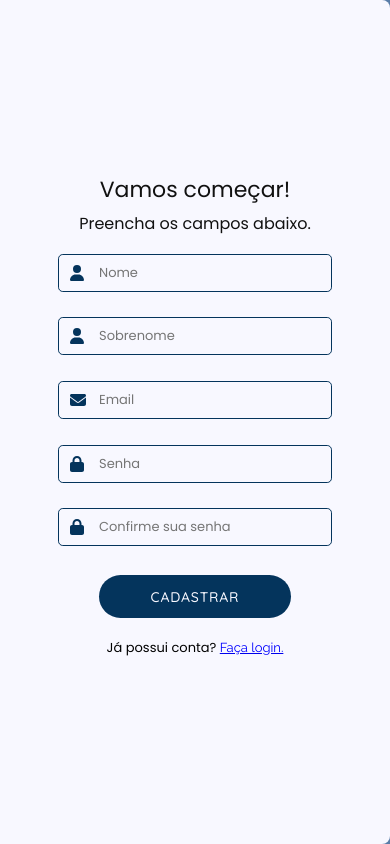
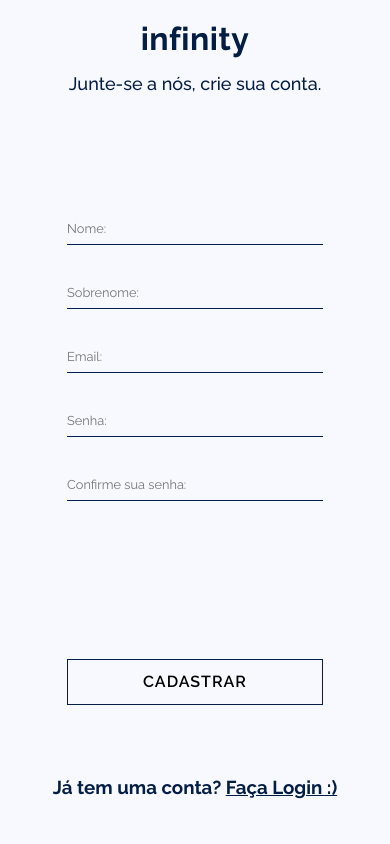
Before and after one commit to brendoncpereira/sa-infinity, a React (Create React App) app: page /Register in a window 390 px wide. Built offline with nearby package versions, Linux system fonts and the light colour scheme.

Commit message:
new register screen test

```diff
--- a/src/App.js
+++ b/src/App.js
@@ -3,7 +3,7 @@ import { BrowserRouter, Route, Routes } from 'react-router-dom';
 import Home from './components/Home';
 import Register from './components/Register';
 import Login from './components/Login';
-
+import { ClassList } from './components/ClassList';
 
 const App = () => {
   return(
@@ -13,6 +13,7 @@ const App = () => {
       <Route element={<Home/>} path={"/"} exact/>
         <Route element={<Register/>} path={"/Register"} />
         <Route element={<Login/>} path={"/Login"} />
+        <Route element={<ClassList/>} path={"/ClassList"}/>
 
       </Routes>
     </BrowserRouter>
--- a/src/components/Register.js
+++ b/src/components/Register.js
@@ -24,60 +24,58 @@ const schema = yup.object({
   }).required();
 
 
-const Register = (props) => {
-
-    const { register, handleSubmit, watch, formState: { errors } } = useForm({
-        resolver: yupResolver(schema),
-        mode: 'onChange'
-
-
-      });
-
-      console.log(errors);
-
-    function onSubmit(userData) {
-        console.log(userData);
-
-    }
-
-
+const Register = () => {
 
     return (
-        <body className='body-reglog'>
+        <>
+            <div className='main-wrapper-aut'>
 
-            <main className='main-reglog'>
-                <div className="wrapper-reglog">
-                    <div className="lf-box-reglog">
-                    <p className='welcome-title-reglog'>We are <span>Infinity.</span> </p>
-                        <img src={illustration}/>
-                        <p className='subtitle-reglog'>Infinity</p>
-                    </div>
-
-                    <div className="rt-box-reglog">
-
-                        <div className='container-title-reglog'>
-
-                            <p className='rt-title-reglog'>Vamos começar!</p>
-                            <p className='rt-subtitle-reglog'>Preencha os campos abaixo.</p>
+                <div className='left-container-aut'>
+                    <div className='illustration-aut'>
 
                     </div>
 
+                    {/* <div className='title-aut'>
+                        <h1>Reiventando a forma de aprender.</h1>
 
+                    </div> */}
 
-                        <form className='input-wrapper-reglog' onSubmit={handleSubmit(onSubmit)}>
+                    <div className='subtitle-aut'>
+                    <h3>Já tem uma conta? <span>  Faça Login :)</span> </h3>
+                    </div>
+                </div>
 
-                            <div className='input-box-wrapper-reglog'>
+                <div className='right-container-aut'>
 
+                    <div className='wrapper-form-container-aut'>
 
+                        <div className='form-container-title-aut'>
 
-                                <div className='input-box-reglog'>
+                        <h1>infinity</h1>
+                        <p> Junte-se a nós, crie sua conta.</p>
 
+                        </div>
 
-                                    <div className='input-icon-box-reglog'>
-                                        <FontAwesomeIcon className='span' icon={faUser} />
-                                        <input type='text' name='first-name' placeholder='Nome' {...register("firstName", { required: true })} style={{ border: errors.firstName?.message ? '1px solid red' : '' }} />
+                    <form className='form-group-aut'>
+                        <div className='input-field-aut'>
 
-                                        { <span>{errors.firstName?.message}</span>}
+                        <input type='text' placeholder='Nome:' className='input-aut'/>
+                        <input type='text' placeholder='Sobrenome:' className='input-aut'/>
+                        <input type='text' placeholder='Email:' className='input-aut'/>
+                        <input type='password' placeholder='Senha:' className='input-aut'/>
+                        <input type='password' placeholder='Confirme sua senha:' className='input-aut'/>
+
+                        </div>
+
+                        <div className='btn-wrapper-aut'>
+                        <button className='submit-form-btn-aut' type='submit'>Cadastrar</button>
+                        </div>
+
+                </form>
+
+                <div className='subtitle-bp-900px-aut'>
+                    <h3>Já tem uma conta? <span>  Faça Login :)</span> </h3>
+                    </div>
 
                     </div>
 
@@ -85,76 +83,8 @@ const Register = (props) => {
                 </div>
 
 
-
-                                <div className='input-box-reglog'>
-
-
-                                    <div className='input-icon-box-reglog'>
-                                        <FontAwesomeIcon className='span' icon={faUser} />
-                                        <input type='text' name='last-name' placeholder='Sobrenome' {...register("lastName", { required: true } )} style={{ border: errors.lastName?.message ? '1px solid red' : '' }} />
-                                         <span>{errors.lastName?.message}</span>
-
             </div>
-
-                                </div>
-
-
-                                <div className='input-box-reglog'>
-
-                                    <div className='input-icon-box-reglog'>
-                                        <FontAwesomeIcon className='span' icon={faEnvelope} />
-                                        <input type='text' placeholder='Email'   {...register("email", { required: true })} style={{ border: errors.email?.message ? '1px solid red' : '' }} />
-                                         <span>{errors.email?.message}</span>
-                                    </div>
-
-
-
-
-
-                                </div>
-
-                                <div className='input-box-reglog'>
-
-                                    <div className='input-icon-box-reglog'>
-                                        <FontAwesomeIcon className='span' icon={faLock} />
-
-                                        <input type='password' placeholder='Senha' {...register("password", { required: true })} style={{ border: errors.password?.message ? '1px solid red' : '' }} />
-                                          <span>{errors.password?.message}</span>
-                                    </div>
-
-                                    </div>
-
-                                <div className='input-box-reglog'>
-
-
-                                    <div className='input-icon-box-reglog'>
-                                        <FontAwesomeIcon className='span' icon={faLock} />
-
-                                        <input type='password' placeholder='Confirme sua senha' {...register("confirmPassword", { required: true })} style={{ border: errors.confirmPassword?.message ? '1px solid red' : '' }} />
-                                         <span>{errors.confirmPassword?.message}</span>
-                                    </div>
-
-                                    </div>
-                            </div>
-
-
-                            <div className='btn-wrapper-reglog'>
-                                <button className='button' type='submit'>Cadastrar</button>
-                            </div>
-
-                        </form>
-
-                        <div className='go-login-box'>
-                            <p className='go-login'>Já possui conta?  <Link to={"/Login"}>  <span> Faça login. </span> </Link></p>
-                        </div>
-
-
-
-                    </div>
-                </div>
-            </main>
-
-        </body>
+        </>
     )
 }
 
--- /dev/null
+++ b/src/styles/classlist.css
@@ -0,0 +1,43 @@
+@import url('https://fonts.googleapis.com/css2?family=Raleway:ital,wght@0,200;0,300;0,400;0,500;0,600;0,700;0,800;0,900;1,100;1,200;1,300;1,400;1,500;1,600;1,700;1,800;1,900&display=swap');
+
+
+* {
+    padding: 0;
+    margin: 0;
+    box-sizing: border-box;
+    font-family: 'Raleway';
+}
+
+.class-list-body {
+    min-height: 100vh;
+
+
+    display: flex;
+    align-items: center;
+    justify-content: center;
+}
+
+.class-list-wrapper {
+    width: 80vw;
+    height: 80vh;
+    background: url(../assets/bggg.png) no-repeat center center;
+    background-size: cover;
+}
+
+.float-add-button {
+    background: #031D44;
+    color: #F8F8FF;
+    position: fixed;
+    bottom: 50px;
+    right: 50px;
+    cursor: pointer;
+    padding: 1.5rem;
+    width: 4rem;
+    height: 4rem;
+    border-radius: 100%;
+    display: flex;
+    align-items: center;
+    justify-content: center;
+    font-size: 2rem;
+    border: none;
+}
--- a/src/styles/register.css
+++ b/src/styles/register.css
@@ -1,396 +1,235 @@
 @import url('https://fonts.googleapis.com/css2?family=Poppins:wght@200;400&family=Quicksand:wght@300;400;500;600;700&display=swap');
 
-.body-reglog {
+* {
+    margin: 0;
+    padding: 0;
+    box-sizing: border-box;
+}
 
+
+.main-wrapper-aut {
     background: #597DA8;
     height: 100vh;
-
+    display: flex;
 }
 
-.main-reglog {
+.left-container-aut {
+    background: rgb(89,125,168);
+    background: linear-gradient(180deg, rgba(89,125,168,1) 0%, rgba(3,29,68,1) 35%);
+     width: 40%;
+    height: 100%;
+    display: flex;
+    align-items: center;
+    justify-content: space-around;
+    flex-direction: column;
+}
 
+
+.illustration-aut {
+    background: url(../assets//bg-left-register.svg) no-repeat center center;
+    background-size: contain;
     width: 100%;
-    height: 100%;
+    height: 80%;
+    transform: translateY(0px);
+
+    /* animation: float 5s ease-in-out infinite; */
+}
+
+
+.subtitle-aut {
+    height: 20%;
     display: flex;
     align-items: center;
     justify-content: center;
 }
 
-.wrapper-reglog {
-    height: 90%;
-    width: 70%;
+.subtitle-aut h3 {
+    color: #d5d5d5;
+}
+
+.subtitle-aut span{
+   cursor: pointer;
+   color: #f8f8ff;
+}
+
+.subtitle-aut span:hover {
+    text-decoration: underline;
+}
+
+/* @keyframes float {
+    0% {
+        transform: translateY(0px);
+    }
+
+    50% {
+        transform: translateY(-5px);
+    }
+
+    100% {
+        transform: translateY(0px);
+    }
+} */
+
+.title-aut {
+    display: flex;
+    align-items: center;
+    justify-content: center;
+    flex-direction: column;
+    width: 100%;
+    padding: 0 2rem;
+
+
+
+}
+
+.title-aut h1 {
+    font-size: 50px;
+    color: #F8F8FF;
+    text-align: center;
+
+}
+
+
+/* breakpoint 900px login redirection */
+
+.subtitle-bp-900px-aut {
+    height: 10%;
+    color: #031D44;
+    display: none;
+}
+
+.subtitle-bp-900px-aut span {
+   cursor: pointer;
+   text-decoration: underline;
+}
+
+
+
+
+.right-container-aut {
+    background: #e5e5e5;
+    width: 60%;
+    height: 100%;
+    display: flex;
+    align-items: center;
+    justify-content: center;
+    flex-direction: column;
+}
+
+.form-container-title-aut {
+    height: 15%;
+    display: flex;
+    flex-direction: column;
+    justify-content: center;
+    align-items: center;
+}
+
+.form-container-title-aut h1 {
+    color: #031D44;
+    letter-spacing: 0.5px;
+}
+
+.form-container-title-aut p {
+    color: #031D44;
+    margin-top: 1rem;
+    font-size: 18px;
+    font-weight: 500;
+}
+
+.wrapper-form-container-aut {
+    width: 28rem;
+    height: 33rem;
+    background: #F8F8FF;
+    box-shadow: rgba(0, 0, 0, 0.1) 0px 20px 25px -5px, rgba(0, 0, 0, 0.04) 0px 10px 10px -5px;
+    padding: 1rem;
+}
+
+
+.form-group-aut {
+    height: 85%;
+}
+
+.input-field-aut {
+    width: 100%;
+    height: 80%;
+    display: flex;
+    flex-direction: column;
+    align-items: center;
+    justify-content: center;
+
+}
+
+.input-aut {
+    margin: 1rem 0;
+    padding: 0.5rem 0;
+    width: 16rem;
+    border: none;
+    border-bottom: 1px solid #031D44;
+    background: none;
+    outline: none;
+    font-size: 0.8rem;
+}
+
+.btn-wrapper-aut {
+    width: 100%;
+    height: 20%;
     display: flex;
     align-items: center;
     justify-content: center;
 }
 
-.lf-box-reglog {
-    width: 50%;
-    height: 90%;
-    background: url(../assets/bg.png) no-repeat center center;
-    background-size: cover;
-    display: flex;
-    flex-direction: column;
-    align-items: center;
-    justify-content: center;
-    border-top-left-radius: 0.5rem;
-    border-bottom-left-radius: 0.5rem;
-}
-
-.lf-box-reglog img {
-    width: 320px;
-    height: 320px;
-    transform: translateY(0px);
-    animation: float 5s ease-in-out infinite;
-}
-
-@keyframes float {
-    0% {
-        transform: translateY(0px);
-    }
-
-    50% {
-        transform: translateY(-20px);
-    }
-
-    100% {
-        transform: translateY(0px);
-    }
-}
-
-
-
-.welcome-title-reglog {
-    font-family: 'Poppins';
-    font-size: 24px;
-    font-weight: 200;
-    color: #F8F8FF;
-    text-align: center;
-    margin: 2rem 0px 0px 0px;
-    font-style: italic;
-    word-spacing: 2px;
-}
-
-.welcome-title-reglog span {
+.submit-form-btn-aut {
+    width: 16rem;
+    padding: 0.8rem;
+    border: 1px solid #031D44;
+    background: transparent;
+    cursor: pointer;
     text-transform: uppercase;
-    font-family: 'Quicksand';
+    font-size: 1rem;
     font-weight: 600;
-    font-size: 26px;
-    font-style: normal;
-    letter-spacing: 2px;
-    display: none;
+    letter-spacing: 1px;
+    transition: 0.3s ease-in-out;
 
 }
 
-.subtitle-reglog {
-    text-transform: uppercase;
-    font-family: 'Quicksand';
-    font-weight: 600;
-    font-size: 28px;
+.submit-form-btn-aut:hover {
+    background: #04395E;
     color: #F8F8FF;
-    letter-spacing: 2px;
 }
 
-
-
-.rt-box-reglog {
-    width: 50%;
-    height: 90%;
-    background: #F8F8FF;
-    display: flex;
-    flex-direction: column;
-    align-items: center;
-    justify-content: center;
-    border-top-right-radius: 0.5rem;
-    border-bottom-right-radius: 0.5rem;
-
-}
-
-.container-title-reglog {
-    width: 90%;
-    color: #111;
-}
-
-.rt-title-reglog {
-    margin: 0;
-    text-align: center;
-    font-family: 'Poppins';
-    font-size: 20px;
-}
-
-.rt-subtitle-reglog {
-    text-align: center;
-    font-family: 'Poppins';
-    font-size: 14px;
-    margin: 0.3rem 0px;
-}
-
-.input-wrapper-reglog {
-    width: 90%;
-    display: flex;
-    flex-direction: column;
-    align-items: center;
-
-}
-
-
-.input-box-reglog {
-    padding-top: 1rem;
-    padding-bottom: 1rem;
-    display: flex;
-    flex-direction: column;
-}
-
-.input-box-reglog label {
-    font-size: 13px;
-    font-family: 'Poppins';
-    margin-top: 1rem;
-}
-
-.input-box-reglog input {
-
-    font-family: 'Poppins';
-    font-size: 12px;
-    width: 12rem;
-    padding: 8px 40px;
-    outline: none;
-    border: 1px solid #04345c;
-    background: transparent;
-    border-radius: 0.3rem;
-}
-
-.input-icon-box-reglog {
-    display: flex;
-    align-items: center;
-    position: relative;
-}
-
-.input-icon-box-reglog span {
-    right: 0;
-    margin: 0 auto;
-    top: 40px;
-    font-family: 'Poppins';
-    position: absolute;
-    font-size: 11px;
-    color: red;
-    width: 100%;
-
-}
-
-.input-icon-box-reglog .span {
-    position: absolute;
-    padding: 12px;
-    color: #04345c;
-}
-
-.go-login {
-    font-family: 'Poppins';
-    font-size: 12px;
-}
-
-.go-login span {
-    color: blue;
-    cursor: pointer;
-}
-
-.go-login span:hover {
-    text-decoration: underline;
-}
-
-
-
- .btn-wrapper-reglog button {
-    margin-top: 1rem;
-    width: 12rem;
-    padding: 0.8rem;
-    background: #04345c;
-    border: none ;
-    color: #F8F8FF;
-    font-size: 16px;
-    font-family: 'Quicksand';
-    font-weight: 500;
-    text-transform: uppercase;
-    letter-spacing: 0.8px;
-    border-radius: 2rem;
-    cursor: pointer;
-    transition: 0.2s ease-in-out;
-}
-
-.btm-wrapper-reglog button:hover {
-    background: #597DA8;
-    transition: 0.2s ease-in-out;
-}
-
-.input-box-reglog input[type=number]::-webkit-inner-spin-button {
-    -webkit-appearance: none;
-
-}
-.input-box-reglog input[type=number] {
-   -moz-appearance: textfield;
-   appearance: textfield;
-
-}
-
-.input-box-reglog  input[type='date'], input[type='time'] {
-    -webkit-appearance: none;
-}
-
-@media screen and (max-width: 1024px) {
-
-    .welcome-title-reglog {
-        font-size: 22px;
+@media screen and (max-width: 900px) {
+    .left-container-aut {
+        display: none;
     }
 
-    .subtitle-reglog {
-        font-size: 26px;
+    .right-container-aut {
+        width: 100%;
+        height: 100%;
     }
 
-    .lf-box-reglog img {
-        width: 300px;
-        height: 300px;
+    .wrapper-form-container-aut {
+       height: 100%;
     }
 
-    .input-box-reglog {
-        padding-top: 0.8rem;
-        padding-bottom: 0.8rem;
-
+    .form-container-title-aut {
+        height: 10%;
     }
 
-
-    .input-box-reglog input {
-        width: 10rem;
+    .form-group-aut {
+        height: 80%;
     }
 
-    .btn-wrapper-reglog button {
-        width: 11rem;
-        font-size: 14px;
-    }
-
-    .input-icon-box-reglog span {
-        font-size: 10px;
+    .subtitle-bp-900px-aut {
+        display: flex;
+        align-items: center;
+        justify-content: center;
     }
 
 
 }
 
-@media screen and (max-width: 850px) {
-    .input-box-reglog input {
-        width: 8rem;
-    }
-
-
+@media screen and (max-width: 500px) {
+    .wrapper-form-container-aut {
+        width: 100%;
+     }
 }
-
-@media screen and (max-width: 768px) {
-    .wrapper-reglog {
-        flex-direction: column;
-        width: 100%;
-        height: 100%;
-    }
-
-    .lf-box-reglog {
-        width: 100%;
-        display: none;
-    }
-
-
-    .rt-box-reglog {
-        width: 100%;
-        height: 100%;
-    }
-
-    .rt-title-reglog {
-        font-size: 24px;
-    }
-
-    .rt-subtitle-reglog {
-        font-size: 18px;
-    }
-
-    .input-box-reglog input {
-        width: 24rem;
-        font-size: 13px;
-    }
-
-    .input-box-reglog label {
-        font-size: 14px;
-    }
-
-    .input-icon-box-reglog span {
-        font-size: 12px;
-    }
-
-
-    .btn-wrapper-reglog button {
-        width: 16rem;
-        font-size: 16.5px;
-    }
-
-    .go-login {
-
-        font-size: 14px;
-    }
-
-    @media screen and (max-width: 525px) {
-
-        .rt-title-reglog {
-            font-size: 22px;
-        }
-
-        .rt-subtitle-reglog {
-            font-size: 16px;
-        }
-
-        .input-box-reglog input {
-            width: 16rem;
-        }
-
-        .btn-wrapper-reglog button {
-            width: 14rem;
-            font-size: 14px;
-        }
-    }
-
-
-
-    @media screen and (max-width: 425px) {
-
-        .input-box-reglog input {
-            width: 12rem;
-        }
-
-        .btn-wrapper-reglog button {
-            width: 12rem;
-        }
-
-        .go-login {
-
-            font-size: 13px;
-        }
-
-        .input-box-reglog span {
-            font-size: 11px;
-        }
-    }
-
-    @media screen and (max-width: 320px) {
-
-        .input-box-reglog input {
-            width: 10rem;
-        }
-
-        .input-box-reglog span {
-            font-size: 9.8px;
-        }
-
-
-    }
-
-
-
-
-
-
-
-
-}
```
Also changed, not shown: src/components/ClassList.js (added, +12 -0 lines), src/assets/bg-left-register.svg (added), src/assets/bggg.png (added). Lines whose indentation alone changed are shown as unchanged.
